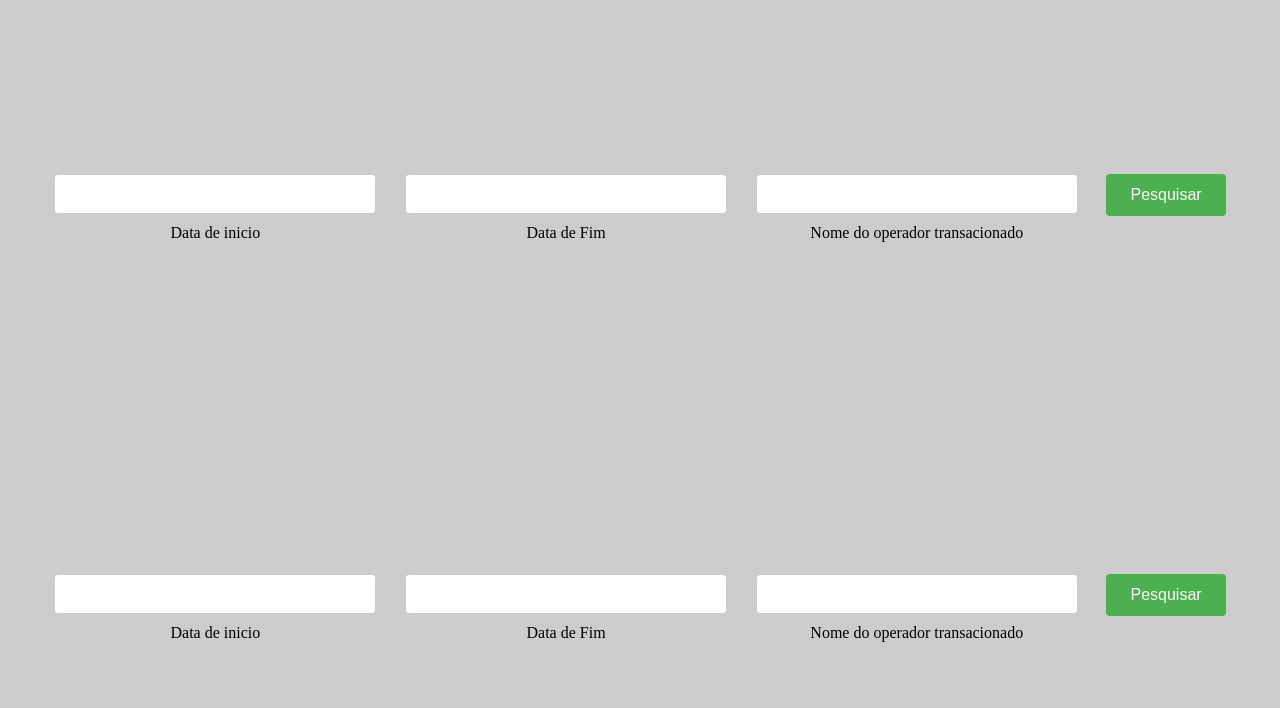
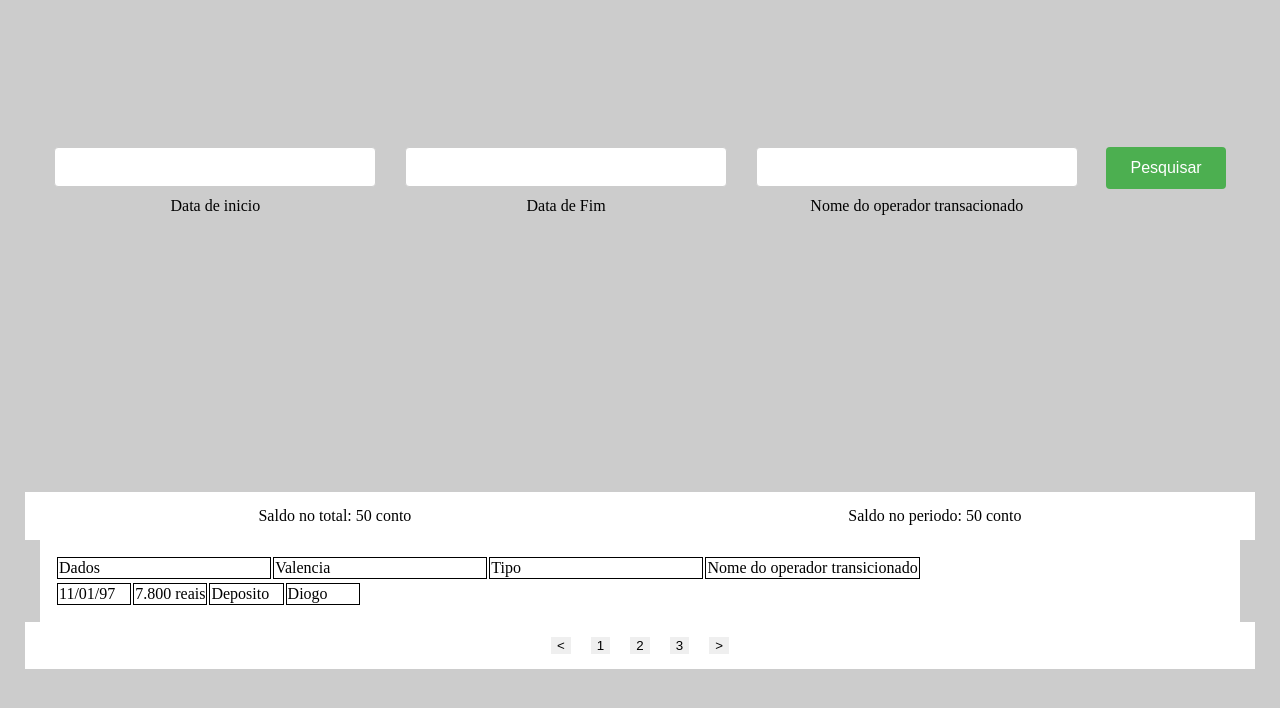
Before and after one commit to DgSantos017/PS-Java-React-front, a React (Vite) app: page / in a window 1280 px wide. Shown: the top 708 px of the page. Built offline with nearby package versions, Linux system fonts and the light colour scheme.

Commit message:
feat: style initial home

```diff
--- a/src/components/ReportTransfer.tsx
+++ b/src/components/ReportTransfer.tsx
@@ -1,16 +1,31 @@
-import { ContainerReport, BoxDados, BoxPaginacao, BoxSaldo } from '../style/FilterReportStyle'
+import { ContainerReport, BoxDados, BoxPaginacao, BoxSaldo, Info, Button, TR, TD } from '../style/FilterReportStyle'
 
 export const ReportTransfer = () => {
     return <ContainerReport>
         <BoxSaldo>
-
+            <Info> Saldo no total: 50 conto </Info>
+            <Info> Saldo no periodo: 50 conto </Info>
         </BoxSaldo>
         <BoxDados>
-
+            <TR>
+                <TD> Dados </TD>
+                <TD> Valencia </TD>
+                <TD> Tipo </TD>
+                <TD> Nome do operador transicionado </TD>
+            </TR>
+            <TR>
+                <TD> 11/01/97 </TD>
+                <TD> 7.800 reais </TD>
+                <TD> Deposito </TD>
+                <TD> Diogo </TD>
+            </TR>
         </BoxDados>
-
         <BoxPaginacao>
-
+            <Button> &lt; </Button>
+            <Button> 1 </Button>
+            <Button> 2 </Button>
+            <Button> 3 </Button>
+            <Button> &gt; </Button>
         </BoxPaginacao>
     </ContainerReport>
 }
--- a/src/pages/Home.tsx
+++ b/src/pages/Home.tsx
@@ -1,10 +1,10 @@
 import { FilterTransfer } from '../components/FilterTransfer'
+import { ReportTransfer } from '../components/ReportTransfer'
 import { SectionBody } from '../style/HomeStyle'
 
 export const Home = () => {
     return <SectionBody>
-        <FilterTransfer />
-        <FilterTransfer />
+        <FilterTransfer/>
+        <ReportTransfer/>
     </SectionBody>
-
 }
--- a/src/style/FilterReportStyle.ts
+++ b/src/style/FilterReportStyle.ts
@@ -1,18 +1,58 @@
 import styled from 'styled-components'
 
 export const ContainerReport = styled.section`
+    display: flex;
+    flex-direction: column;
+    align-items: center;
+`;
 
+export const BoxSaldo = styled.section`
+    display: flex;
+    background: white;
+    justify-content: space-around;
+    padding: 15px;
+    width: 100%;
+`;
+
+export const BoxDados = styled.table`
+    display: flex;
+    background: white;
+    width: 100%;
+    justify-content: space-around;
+    flex-direction: column;
+    align-items: center;
+    padding: 15px;
+`;
+
+export const BoxPaginacao = styled.section`
+    display: flex;
+    background: white;
+    padding: 15px;
+    align-items: center;
+    justify-content: center;
+    width: 100%;
+`;
+
+export const Box = styled.section`
+`;
+
+export const Info = styled.section`
+`;
+
+export const Button = styled.button`
+margin: 0 10px;
+border: none;
+cursor: pointer;
+`;
+
+export const TR = styled.tr`
+width: 100%;
 `;
 
 
-export const BoxSaldo = styled.section`
-
+export const TD = styled.td`
+width: 25%;
+border: none;
+border: 1px solid black;
+margin: 0;
 `;
-
-export const BoxDados = styled.section`
-
-`;
-
-export const BoxPaginacao = styled.section`
-
-`;
```
